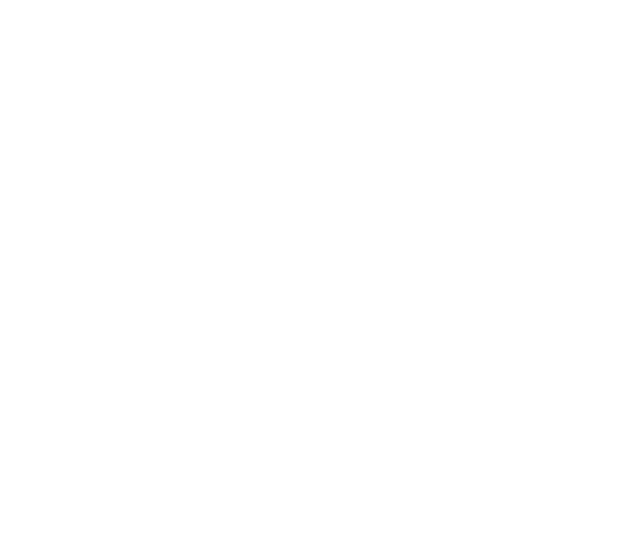
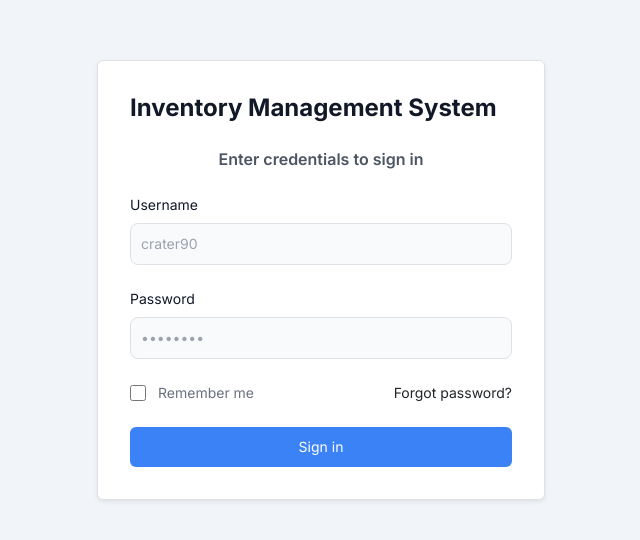
Before and after one commit to crater90/inventory-management-frontend, a React (Create React App) app: page /login in a window 1280 px wide. Before the commit this address had no page. Shown: the part 120-660 px from the top of the page, without its empty margins (319-959 px from the left). Built offline with nearby package versions, Linux system fonts and the light colour scheme; the HTML template or start-up script is replaced by a standard one.

Commit message:
added tailwindcss and created login page

```diff
--- a/package.json
+++ b/package.json
@@ -3,6 +3,9 @@
   "version": "0.1.0",
   "private": true,
   "dependencies": {
+    "@fortawesome/fontawesome-svg-core": "^6.4.0",
+    "@fortawesome/free-solid-svg-icons": "^6.4.0",
+    "@fortawesome/react-fontawesome": "^0.2.0",
     "@testing-library/jest-dom": "^5.16.5",
     "@testing-library/react": "^13.4.0",
     "@testing-library/user-event": "^13.5.0",
@@ -36,5 +39,8 @@
       "last 1 firefox version",
       "last 1 safari version"
     ]
+  },
+  "devDependencies": {
+    "tailwindcss": "^3.3.2"
   }
 }
--- a/src/App.js
+++ b/src/App.js
@@ -1,13 +1,21 @@
 import './App.css';
 import Home from './pages/Home';
 import { BrowserRouter as Router, Route, Routes } from 'react-router-dom';
+import Login from './pages/Login';
+import { useState } from 'react';
 
 
 function App() {
+  const [user, setUser] = useState(null);
+  if (!user) {
+    return <Login />
+  }
   return (
     <Router>
       <Routes>
         <Route path="/" element={<Home />} />
+        <Route path="/login" element={<Login />} />
+
       </Routes>
     </Router>
   );
--- a/src/index.css
+++ b/src/index.css
@@ -1,3 +1,9 @@
+@import url('https://fonts.googleapis.com/css2?family=Inter:wght@400;600;700&display=swap');
+
+@tailwind base;
+@tailwind components;
+@tailwind utilities;
+
 body {
   margin: 0;
   font-family: -apple-system, BlinkMacSystemFont, 'Segoe UI', 'Roboto', 'Oxygen',
--- a/src/pages/Home.js
+++ b/src/pages/Home.js
@@ -1,23 +1,77 @@
 import React from 'react'
-import logo from '../logo.svg';
+//import logo from '../logo.svg';
+import { useState } from 'react'
+import { Link } from 'react-router-dom';
+import { FontAwesomeIcon } from "@fortawesome/react-fontawesome";
+import {
+  faWarehouse,
+  faBars,
+  faUsers,
+  faBoxes,
+  faTruck,
+  faExchangeAlt,
+  faChartPie,
+  faUserCog,
+  faSignOutAlt,
+} from "@fortawesome/free-solid-svg-icons";
 
 function Home() {
+  const [sidebarOpen, setSidebarOpen] = useState(false);
+
   return (
-    <div className="App">
-      <header className="App-header">
-        <img src={logo} className="App-logo" alt="logo" />
-        <p>
-          Edit <code>src/App.js</code> and save to reload.
-        </p>
-        <a
-          className="App-link"
-          href="https://reactjs.org"
-          target="_blank"
-          rel="noopener noreferrer"
-        >
-          Learn React
-        </a>
-      </header>
+    <div class="container-fluid">
+      <div class="row flex-nowrap">
+        <div class="col-auto px-0">
+          <nav id="sidebar" class={`collapse collapse-horizontal border-end ${sidebarOpen && "show"}`}>
+            <ul id="sidebar-nav" class="list-group border-0 rounded-0 text-sm-start min-vh-100">
+              <li className="list-group-item border-end-0 d-inline-block text-truncate">
+                <Link to="/godowns">
+                  <FontAwesomeIcon icon={faWarehouse} />
+                  <span>Godowns</span>
+                </Link>
+              </li>
+              <li className="list-group-item border-end-0 d-inline-block text-truncate">
+                <Link tp="/employees">
+                  <FontAwesomeIcon icon={faUsers} />
+                  <span>Employees</span>
+                </Link>
+              </li>
+              <li className="list-group-item border-end-0 d-inline-block text-truncate">
+                <Link to="/inwards">
+                  <FontAwesomeIcon icon={faBoxes} />
+                  <span>Inwards</span>
+                </Link>
+              </li>
+              <li className="list-group-item border-end-0 d-inline-block text-truncate">
+                <Link to="/outwards">
+                  <FontAwesomeIcon icon={faTruck} />
+                  <span>Delivery</span>
+                </Link>
+              </li>
+              <li className="list-group-item border-end-0 d-inline-block text-truncate">
+                <Link to="/returns">
+                  <FontAwesomeIcon icon={faExchangeAlt} />
+                  <span>Returns</span>
+                </Link>
+              </li>
+            </ul>
+          </nav>
+        </div>
+        <main class="col ps-md-2 pt-2">
+          <button onClick={() => setSidebarOpen(!sidebarOpen)} class="border rounded-3 p-1 text-decoration-none"> Menu</button>
+          <div class="page-header pt-3">
+            <h2>Bootstrap 5 Sidebar Menu - Simple</h2>
+          </div>
+          <p class="lead">A offcanvas "push" vertical nav menu example.</p>
+          <hr />
+          <div class="row">
+            <div class="col-12">
+              <p>This is a simple collapsing sidebar menu for Bootstrap 5. Unlike the Offcanvas component that overlays the content, this sidebar will "push" the content. Sriracha biodiesel taxidermy organic post-ironic, Intelligentsia salvia mustache 90's code editing brunch. Butcher polaroid VHS art party, hashtag Brooklyn deep v PBR narwhal sustainable mixtape swag wolf squid tote bag. Tote bag cronut semiotics, raw denim deep v taxidermy messenger bag. Tofu YOLO Etsy, direct trade ethical Odd Future jean shorts paleo. Forage Shoreditch tousled aesthetic irony, street art organic Bushwick artisan cliche semiotics ugh synth chillwave meditation. Shabby chic lomo plaid vinyl chambray Vice. Vice sustainable cardigan, Williamsburg master cleanse hella DIY 90's blog.</p>
+              <p>Ethical Kickstarter PBR asymmetrical lo-fi. Dreamcatcher street art Carles, stumptown gluten-free Kickstarter artisan Wes Anderson wolf pug. Godard sustainable you probably haven't heard of them, vegan farm-to-table Williamsburg slow-carb readymade disrupt deep v. Meggings seitan Wes Anderson semiotics, cliche American Apparel whatever. Helvetica cray plaid, vegan brunch Banksy leggings +1 direct trade. Wayfarers codeply PBR selfies. Banh mi McSweeney's Shoreditch selfies, forage fingerstache food truck occupy YOLO Pitchfork fixie iPhone fanny pack art party Portland.</p>
+            </div>
+          </div>
+        </main>
+      </div>
     </div>
   )
 }
--- a/src/pages/Login.js
+++ b/src/pages/Login.js
@@ -0,0 +1,45 @@
+import React from 'react'
+
+function Login() {
+  return (
+    <section class="bg-slate-100 font-Inter">
+      <div class="flex items-center justify-center mx-auto min-h-screen">
+        <div class="w-full bg-white border border-slate-300 rounded-md shadow-sm md:mt-0 sm:max-w-md xl:p-0">
+          <div class="p-6 space-y-4 md:space-y-6 sm:p-8">
+            <h3 class="mb-6 text-2xl font-bold leading-tight text-gray-900">
+              Inventory Management System
+            </h3>
+            <h1 class="text-base text-gray-600 font-semibold text-center">
+              Enter credentials to sign in
+            </h1>
+            <form class="space-y-4 md:space-y-6">
+              <div>
+                <label for="email" class="block mb-2 text-sm font-medium text-gray-900 ">Username</label>
+                <input type="email" name="email" id="email" class="bg-gray-50 border border-gray-300 text-gray-900 sm:text-sm rounded-lg focus:ring-primary-600 focus:border-primary-600 block w-full p-2.5" placeholder="crater90" />
+              </div>
+              <div>
+                <label for="password" class="block mb-2 text-sm font-medium text-gray-900 ">Password</label>
+                <input type="password" name="password" id="password" placeholder="••••••••" class="bg-gray-50 border border-gray-300 text-gray-900 sm:text-sm rounded-lg focus:ring-primary-600 focus:border-primary-600 block w-full p-2.5" />
+              </div>
+              <div class="flex items-center justify-between">
+                <div class="flex items-start">
+                  <div class="flex items-center h-5">
+                    <input id="remember" aria-describedby="remember" type="checkbox" class="w-4 h-4 border border-gray-300 rounded bg-gray-50 focus:ring-3 focus:ring-primary-300" />
+                  </div>
+                  <div class="ml-3 text-sm">
+                    <label for="remember" class="text-gray-500">Remember me</label>
+                  </div>
+                </div>
+                <a href="#" class="text-sm font-medium text-primary-600 hover:underline">Forgot password?</a>
+              </div>
+              <button type="submit" class="w-full text-white bg-blue-500 hover:bg-blue-700 focus:outline-none font-medium rounded-md text-sm px-5 py-2.5 text-center">Sign in</button>
+            </form>
+          </div>
+        </div>
+      </div>
+    </section>
+
+  )
+}
+
+export default Login
--- /dev/null
+++ b/tailwind.config.js
@@ -0,0 +1,14 @@
+/** @type {import('tailwindcss').Config} */
+module.exports = {
+  content: [
+    "./src/**/*.{js,jsx,ts,tsx}",
+  ],
+  theme: {
+    extend: {
+      fontFamily: {
+        Inter: ['Inter', 'sans-serif']
+      }
+    },
+  },
+  plugins: [],
+}
```
Also changed, not shown: 1 other file (tests, documents, lock files or other folders).
